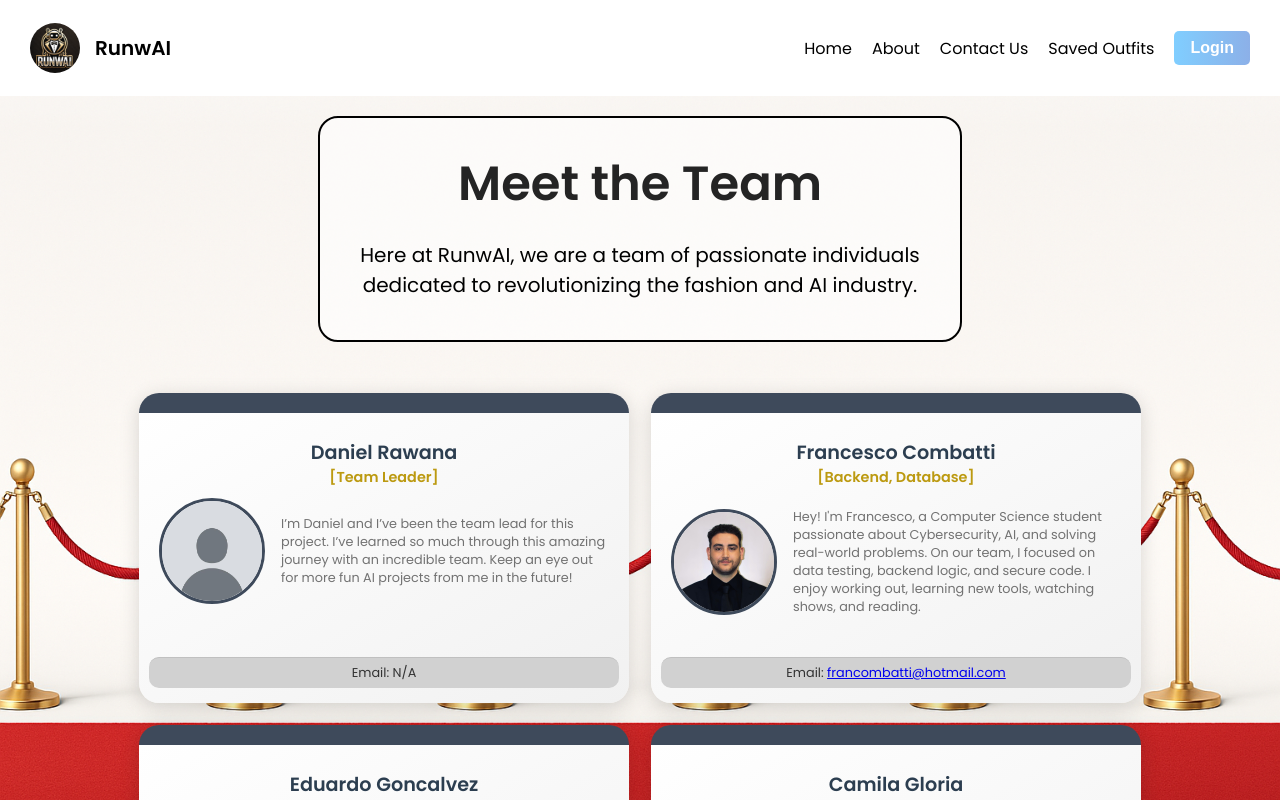
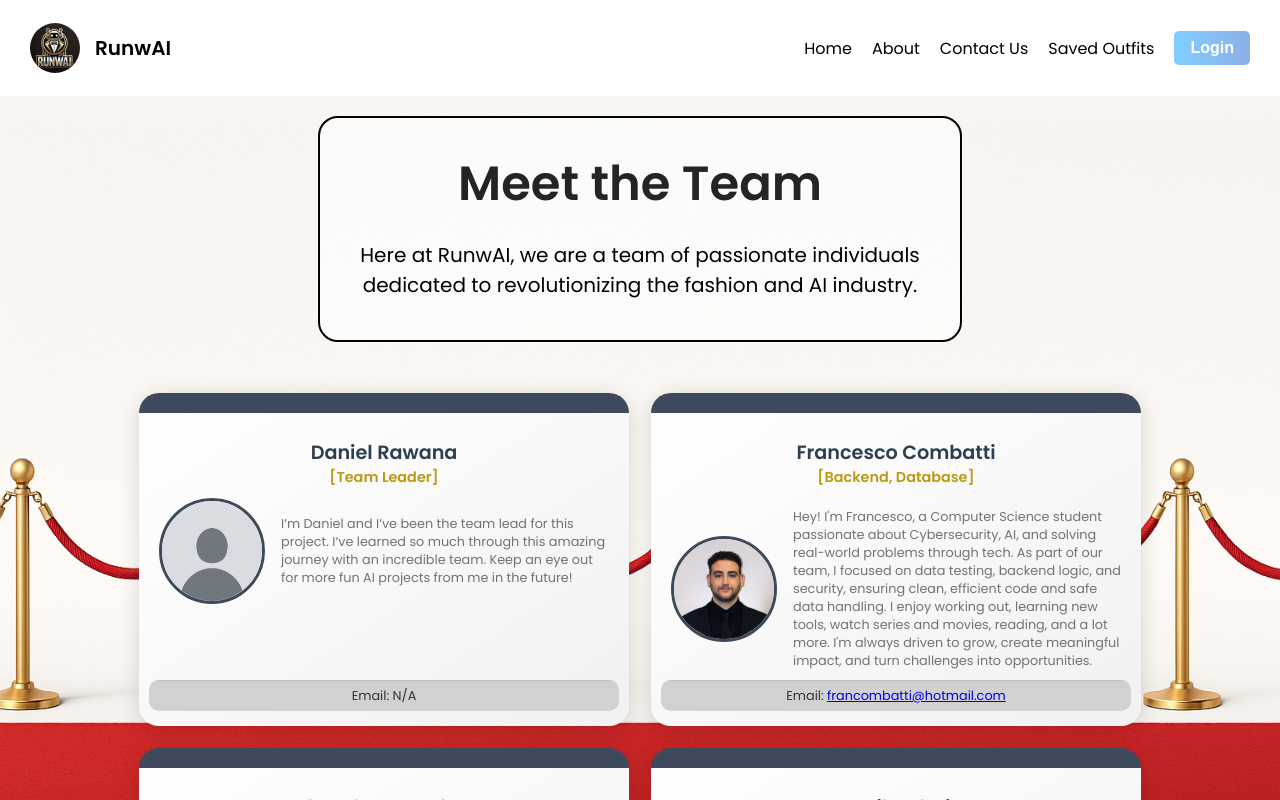
Before and after one commit to daniel-rawana/outfit-ai, a React (Create React App) app in the folder frontend/: page /contact in a window 1280 px wide. Shown: the top 800 px of the page. Built offline with nearby package versions, Linux system fonts and the light colour scheme.

Commit message:
Blurb updates

```diff
--- a/frontend/src/contact-us.js
+++ b/frontend/src/contact-us.js
@@ -14,7 +14,7 @@ const teamMembers = [
     id: 2,
     name: "Francesco Combatti",
     role: "Backend, Database",
-    blurb: "Hey! I'm Francesco, a Computer Science student passionate about Cybersecurity, AI, and solving real-world problems. On our team, I focused on data testing, backend logic, and secure code. I enjoy working out, learning new tools, watching shows, and reading.",
+    blurb: "Hey! I'm Francesco, a Computer Science student passionate about Cybersecurity, AI, and solving real-world problems through tech. As part of our team, I focused on data testing, backend logic, and security, ensuring clean, efficient code and safe data handling. I enjoy working out, learning new tools, watch series and movies, reading, and a lot more. I'm always driven to grow, create meaningful impact, and turn challenges into opportunities.",
     img: "francesco.jpeg",
     email: "francombatti@hotmail.com"
   },
@@ -45,7 +45,7 @@ const teamMembers = [
     id: 6,
     name: "Kevon Williams",
     role: "Backend",
-    blurb: "lorem ispum doloor sit amet.",
+    blurb: "Hey, I'm Kevon Williams! As a Computer Science major at FIU interested in data science, I focused on backend development and testing for this project. I gained valuable experience and look forward to tackling new challenges.",
   },
   {
     id: 7,
@@ -59,7 +59,9 @@ const teamMembers = [
     id: 8,
     name: "Alec Borque",
     role: "AI/ML, Backend",
-    blurb: "lorem ispum doloor sit amet.",
+    blurb: "Hello! My name is Alec Borque, a Computer Science major with a strong interest in data-driven problem solving and a long-term goal of becoming a quantitative analyst. In this project, I contributed through Project Support and AI Development, bringing a detail-oriented mindset and a passion for learning while working alongside a driven and collaborative team.",
+    email: "alecborque@gmail.com",
+    img: "alec.png",
   },
   {
     id: 9,
```
Also changed, not shown: frontend/src/assets/headshots/alec.png (added).
